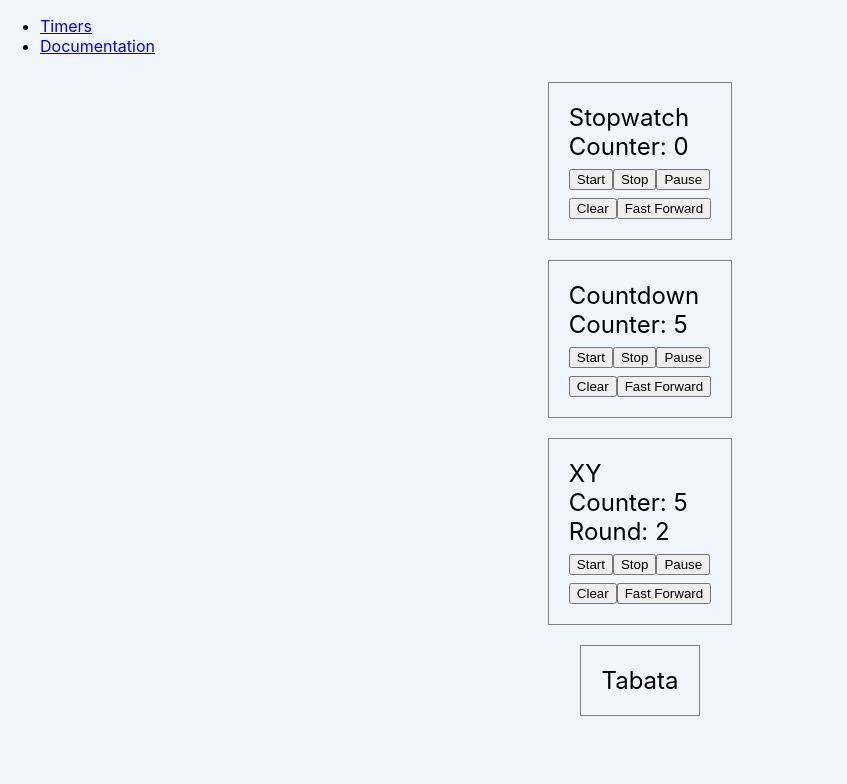
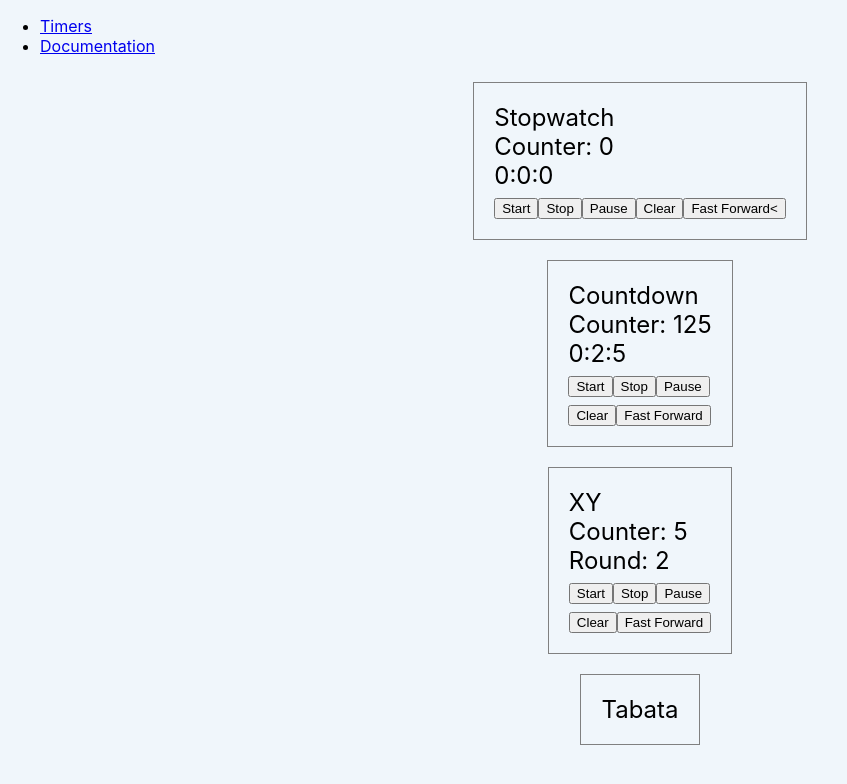
Before and after one commit to prof-tejera/assignment-1-pgmartin11, a React (Create React App) app: page / in a window 1280 px wide. Shown: the top 784 px of the page, without its empty margins (0-847 px from the left). Built offline with nearby package versions, Linux system fonts and the light colour scheme.

Commit message:
initial formatting for counter display in H:M:S format

```diff
--- a/src/components/timers/Countdown.js
+++ b/src/components/timers/Countdown.js
@@ -3,7 +3,13 @@ import TimerBtn from "../../components/generic/TimerBtn";
 
 //const Countdown = ({ startVal }) => {
 const Countdown = () => {
-  let startVal = 5;
+  //const startVal = 5;
+
+  const countHrs = 0,
+  	countMins = 2,
+  	countSecs = 5;
+
+  const startVal = countHrs * 60 * 60 + countMins * 60 + countSecs;
 
   const [count, setCount] = useState(startVal);
   const [isPaused, setPaused] = useState(false);
@@ -21,13 +27,18 @@ const Countdown = () => {
     return () => { if(t) { clearTimeout(t); }}
   }, [count, isPaused, isStopped]);
 
+  const timerHrsRemaining = Math.floor(count / (60 * 60));
+  const timerMinsRemaining = Math.floor((count - timerHrsRemaining * 60 * 60) / 60);
+  const timerSecsRemaining = count - timerHrsRemaining * 60 * 60 - timerMinsRemaining * 60;
+
   return (
     <div className="main-panel">
       <div className="display">Counter: {count}</div>
+      <div className="display">{timerHrsRemaining}:{timerMinsRemaining}:{timerSecsRemaining}</div>
       <TimerBtn label="Start" handler={() => { setCount(startVal); setStopped(false); setPaused(false); }}/>
-      <TimerBtn label="Stop" handler={() => { setStopped(true); }}/>
-      <TimerBtn label="Pause" handler={() => { setPaused(!isPaused); }}/><br/>
-      <TimerBtn label="Clear" handler={() => { setCount(0); setStopped(true); }}/>
+      <TimerBtn label="Stop" handler={() => setStopped(true) }/>
+      <TimerBtn label="Pause" handler={() => setPaused(!isPaused) }/><br/>
+      <TimerBtn label="Clear" handler={() => { setCount(0); setStopped(true) }}/>
       <TimerBtn label="Fast Forward" handler={() => { if(!isStopped) { setCount(0); }}}/>
     </div>
   );
--- a/src/components/timers/Stopwatch.js
+++ b/src/components/timers/Stopwatch.js
@@ -2,7 +2,11 @@ import { useState, useEffect, useRef } from 'react';
 import TimerBtn from "../../components/generic/TimerBtn";
 
 const Stopwatch = () => {
-  let countupVal = 5;
+  const countHrs = 5,
+  	countMins = 5,
+  	countSecs = 5;
+
+  const countupVal = countHrs * 60 * 60 + countMins * 60 + countSecs;
 
   const [count, setCount] = useState(0);
   const [isPaused, setPaused] = useState(false);
@@ -20,16 +24,19 @@ const Stopwatch = () => {
     return () => { if (t) { clearTimeout(t); } }
   }, [count, isPaused, isStopped]);
 
-  console.log('Rendering component, count is '+count);
+  const timerHrsRemaining = Math.floor(count / (60 * 60));
+  const timerMinsRemaining = Math.floor((count - timerHrsRemaining * 60 * 60) / 60);
+  const timerSecsRemaining = count - timerHrsRemaining * 60 * 60 - timerMinsRemaining * 60;
 
   return (
     <div className="main-panel">
-      <div className="display">Counter: {count}</div>
-      <button onClick={() => { setCount(0); setStopped(false); setPaused(false); }} >Start</button>
-      <button onClick={() => { setStopped(true); }} >Stop</button>
-      <button onClick={() => setPaused(!isPaused)}>Pause</button><br/>
-      <button onClick={() => { setCount(0); setStopped(true); }}>Clear</button>
-      <button onClick={() => { if(!isStopped) { setCount(countupVal); }}} >Fast Forward</button>
+    <div className="display">Counter: {count}</div>
+    <div className="display">{timerHrsRemaining}:{timerMinsRemaining}:{timerSecsRemaining}</div>
+	<TimerBtn label="Start" handler={() => { setCount(0); setStopped(false); setPaused(false); }}/>
+	<TimerBtn label="Stop" handler={() => setStopped(true)} />
+	<TimerBtn label="Pause" handler={() => setPaused(!isPaused)}/>
+	<TimerBtn label="Clear" handler={() => { setCount(0); setStopped(true); }}/>
+	<TimerBtn label="Fast Forward<" handler={() => { if(!isStopped) { setCount(countupVal); }}}/>
     </div>
   );
 }
```
